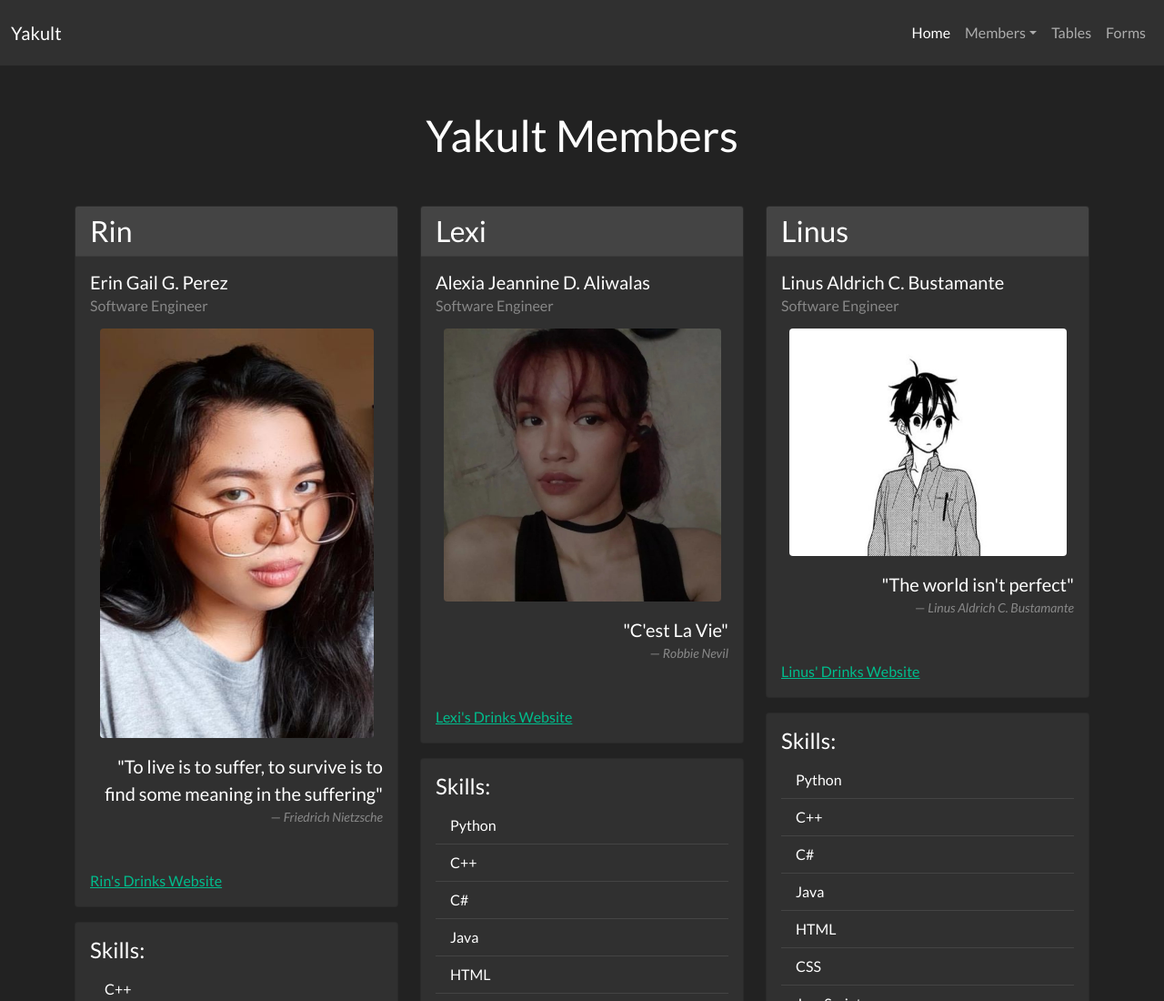
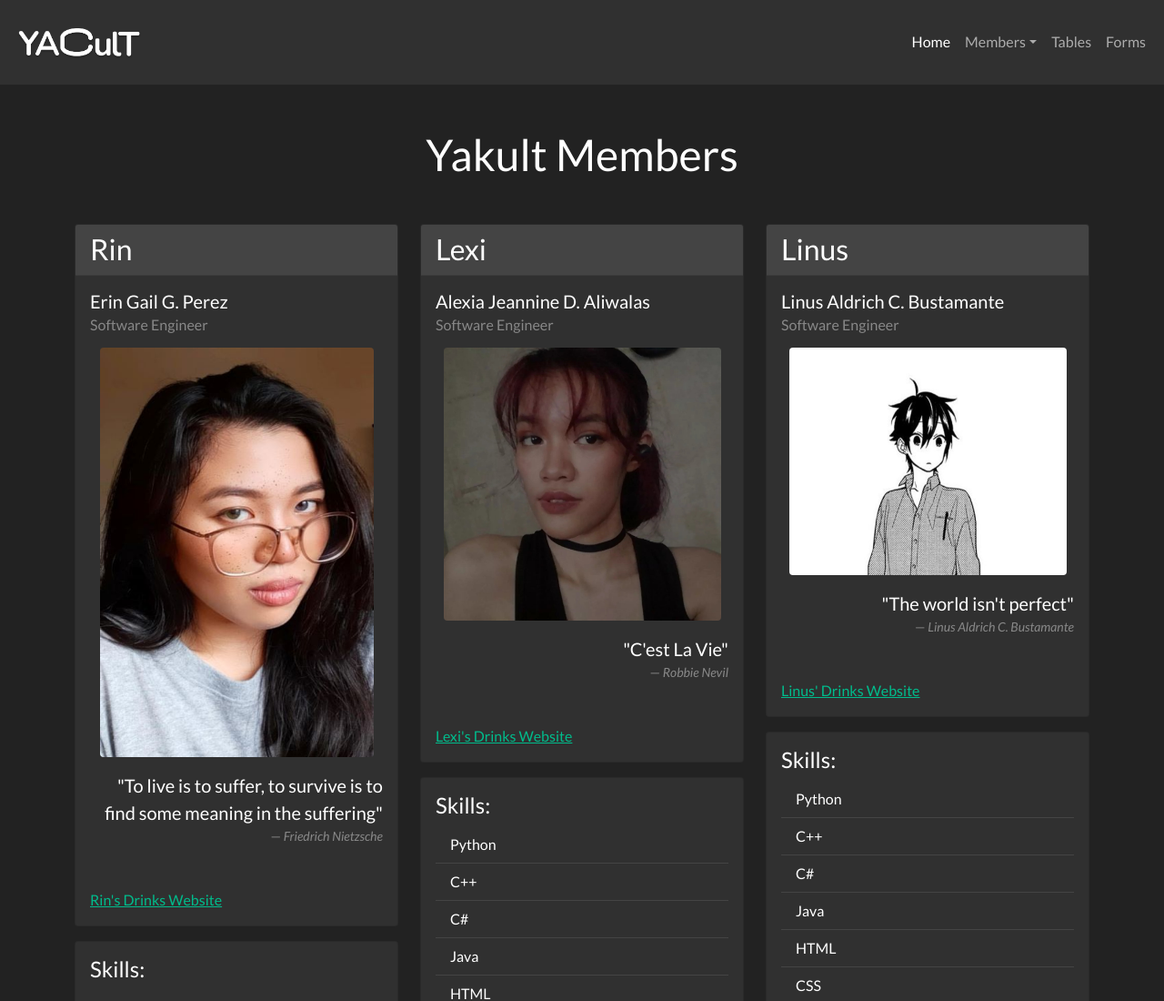
Before and after one commit to Alocrine/Yakult-FPE, a plain HTML site: page index.html in a window 1280 px wide. Shown: the top 1100 px of the page at 91% size. Drawn offline with nearby package versions, Linux system fonts and the light colour scheme.

Commit message:
Added Logo and Fixed Navbar

```diff
--- a/index.html
+++ b/index.html
@@ -10,11 +10,14 @@
     <link href="css/bootstrap.css" rel="stylesheet" />
 </head>
 
-<body>
+<body id="home">
     <!-- Navigation -->
-    <nav class="navbar navbar-expand-lg navbar-dark bg-dark">
+    <nav class="navbar sticky-top navbar-expand-lg navbar-dark bg-dark">
         <div class="container-fluid">
-            <a class="navbar-brand" href="#">Yakult</a>
+          <a href="#home" class="navbar-brand">
+            <!-- Logo Image -->
+            <img src="assets\logo.png" width="150" alt="YaCult" class="d-inline-block align-middle mr-2">
+          </a>
             <button class="navbar-toggler" type="button" data-bs-toggle="collapse" data-bs-target="#navbarColor02"
                 aria-controls="navbarColor02" aria-expanded="false" aria-label="Toggle navigation">
                 <span class="navbar-toggler-icon"></span>
@@ -48,10 +51,10 @@
     </nav>
 
     <!-- Home -->
-    <section class="m-5 mb-5 pb-5" id="home">
+    <section class="m-5 mt-5 mb-5 pb-5">
       <!-- Member's Info -->
         <div class="container">
-          <h1 class="text-center mb-5">Yakult Members</h1>
+          <h1 class="text-center mb-5" >Yakult Members</h1>
           <div class="row">
             <div class="col">
               <!-- Rin -->
```
Also changed, not shown: assets/logo.png (added).
